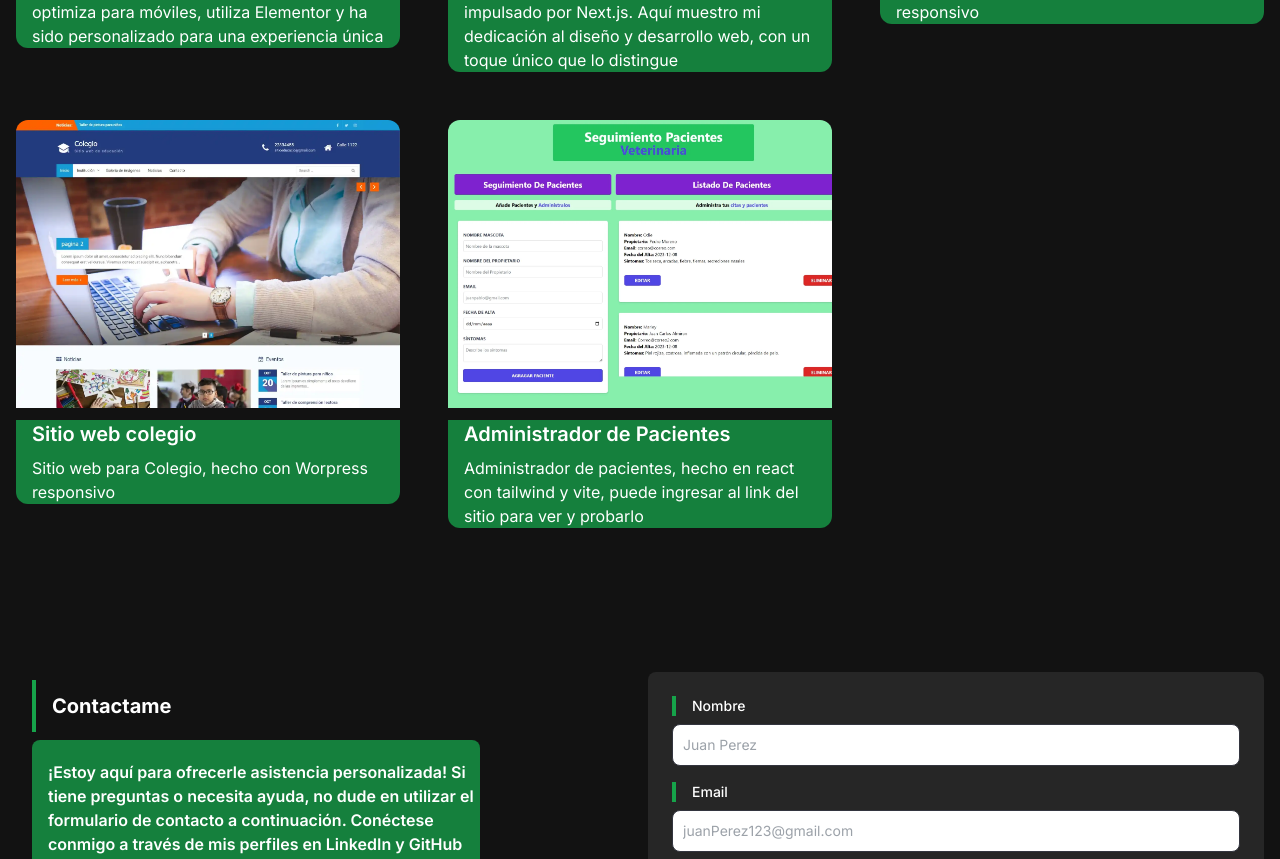
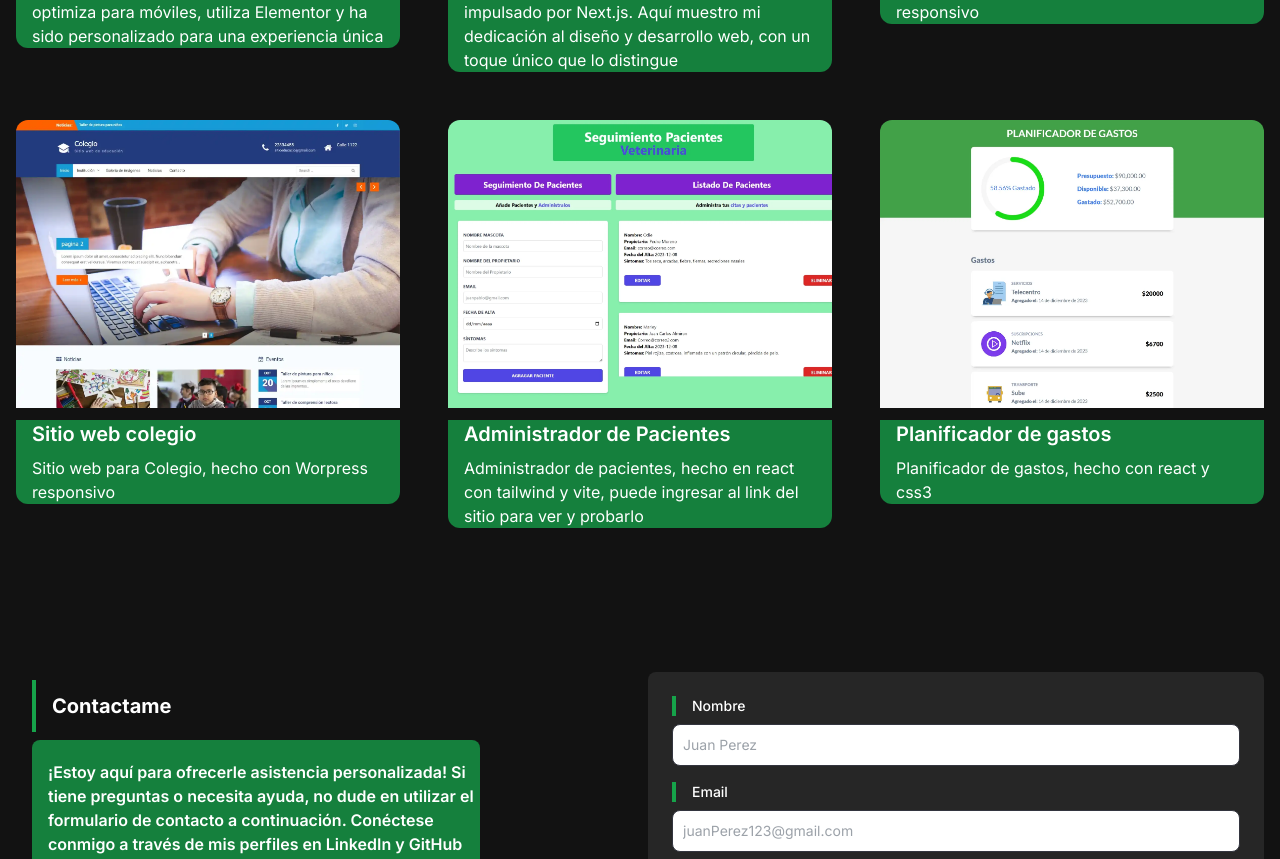
Before and after one commit to Flavioarzamendia/porfolioEnNextjs, a Next.js app: page / in a window 1280 px wide. Shown: the part 1968-2827 px from the top of the page. Built offline with nearby package versions, Linux system fonts and the light colour scheme.

Commit message:
agrege proyecto de gestios de gastos

```diff
--- a/src/app/components/ProjectsSection.jsx
+++ b/src/app/components/ProjectsSection.jsx
@@ -50,6 +50,16 @@ const projectsData = [
   gitUrl: "https://github.com/Flavioarzamendia/pacientes-react",
   previewUrl: "https://spontaneous-druid-e41e26.netlify.app/",
 },
+{
+  id: 6,
+  title: "Planificador de gastos",
+  description: "Planificador de gastos, hecho con react y css3",
+  image: "/images/projects/control-de-gastos.webp",
+  tag:["All","Web"],
+  gitUrl: "https://github.com/Flavioarzamendia/pacientes-react",
+  previewUrl: "https://harmonious-semifreddo-0b2c1c.netlify.app/",
+},
+
 ]
 const ProjectsSection = () => {
   const [tag, setTag] = useState("All");
```
Also changed, not shown: public/images/projects/control-de-gastos.webp (added).
